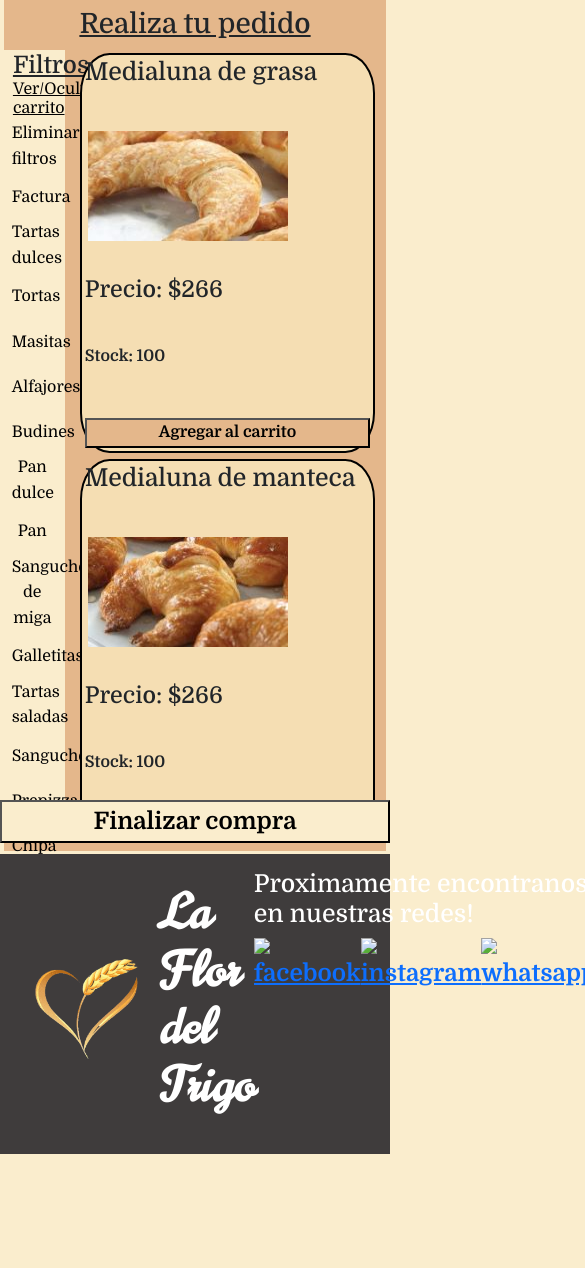
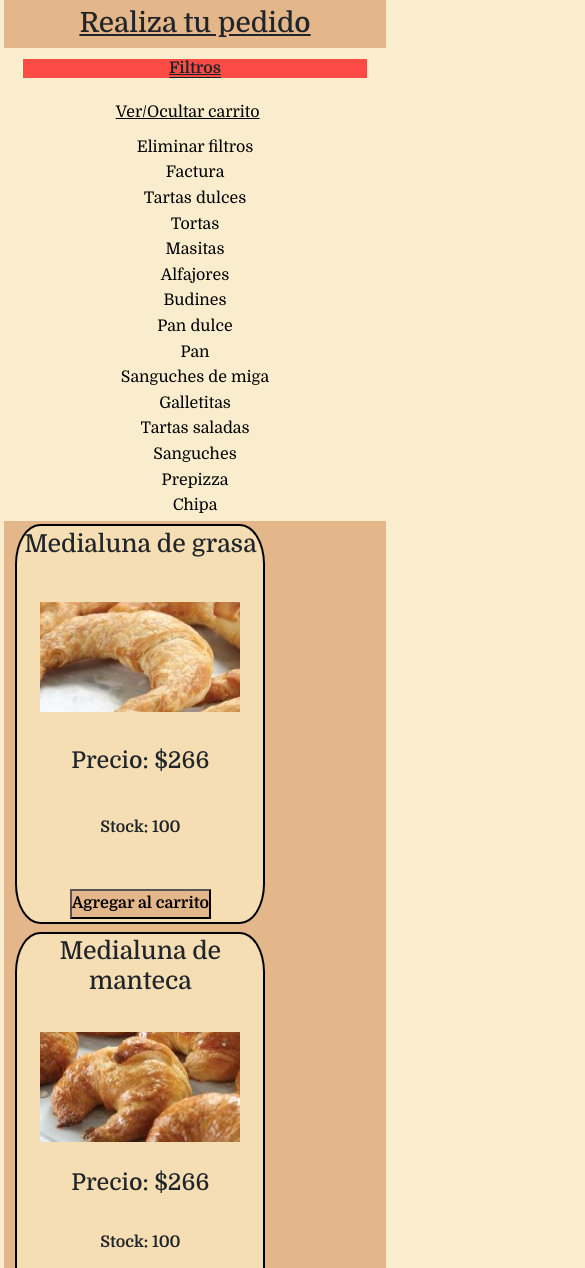
Before and after one commit to MatiasFazzito/JavaScript, a website: page pages/productos.html in a window 390 px wide. Shown: the part 163-1431 px from the top of the page, 585 px wide, since content can reach past the window. Before the commit the page ends 1317 px from the top, so only its background shows below. Drawn offline with nearby package versions, Linux system fonts and the light colour scheme; some packages are replaced by stand-ins of ours; a script that the page names is missing.

Commit message:
Mejora ux ui

```diff
--- a/pages/productos.html
+++ b/pages/productos.html
@@ -52,8 +52,9 @@
         <section class="pedido">
             <h1 class="col">Realiza tu pedido</h1>
             <article id="store" class="row">
-                <div id="filtros" class="col-2">
-                    <h2 class="titulo">Filtros <button id="mostrarCarrito" class="botonCarrito">Ver/Ocultar carrito</button></h2>
+                <div id="filtros" class="col-sm-2">
+                    <h2 class="titulo">Filtros</h2>
+                    <button id="mostrarCarrito" class="botonCarrito">Ver/Ocultar carrito</button>
                     <button class="botonFiltro">Eliminar filtros</button>
                     <button value="factura" class="botonFiltro">Factura</button>
                     <button value="tarta" class="botonFiltro">Tartas dulces</button>
@@ -70,7 +71,7 @@
                     <button value="prepizza" class="botonFiltro">Prepizza</button>
                     <button value="chipa" class="botonFiltro">Chipa</button>
                 </div>
-                <div id="objetos" class="col-10">
+                <div id="objetos" class="col-sm-10">
                     <!--Tarjetas de producto en JS-->
                 </div>
                 <div id="contenedorCarrito" class="oculto col">
@@ -83,13 +84,13 @@
             </article>
         </section>
     </main>
-    <footer class="d-flex justify-content-between p-3">
+    <footer class="d-flex justify-content-between flex-column flex-sm-row p-3">
         <div class="d-flex align-items-center">
             <img class="logo" src="../multi/logopana.png" alt="Logo panaderia">
             <h1 class="nombre">La Flor del Trigo</h1>
         </div>
         <div class="text-right">
-            <h2>Proximamente encontranos en nuestras redes!</h2>
+            <h2 class="proximamente">Proximamente encontranos en nuestras redes!</h2>
             <div class="d-flex justify-content-evenly">
                 <a href=""><img src="../multi/facebook.png" alt="facebook" class="redes"></a>
                 <a href=""><img src="../multi/instagram.png" alt="instagram" class="redes"></a>
--- /dev/null
+++ b/scss/_media.scss
@@ -0,0 +1,38 @@
+@media screen and (max-width: 500px) {
+    body{
+        font-size: 1rem;
+        main{
+            .imgfondo{
+                .frase{
+                    font-size: 3rem;
+                }
+            }
+            .productos{
+                .subtitulo{
+                    font-size: 1.5rem;
+                }
+                .accesos{
+                    img{
+                        width: 182px;
+                    }
+                }
+            }
+            .pedido{
+                #store{
+
+                }
+            }
+        }
+        footer{
+            .nombre{
+                font-size: 1.5rem;
+            }
+            .logo{
+                width: 30%;
+            }
+            .proximamente{
+                font-size: 1rem;
+            }
+        }
+    }
+}
--- a/scss/stylesheet.scss
+++ b/scss/stylesheet.scss
@@ -6,8 +6,6 @@
     padding: 0;
     box-sizing: border-box;
 }
-
-
 
 body {
     line-height: 1.6;
@@ -55,6 +53,7 @@ body {
                 background-color: $fondo3;
 
                 .vision {
+                    @include espaciado (5%, 5%);
                     color: $letra;
                 }
             }
@@ -80,24 +79,27 @@ body {
                     background-color: $fondo;
 
                     .titulo {
-                        font-size: 1.5rem;
                         @include espaciado (3%, 0);
+                        font-size: 1rem;
+                        font-weight: bold;
+                        background-color: $fondo3;
                         text-align: center;
+                        text-decoration: underline double;
+                    }
+
+                    .botonCarrito {
+                        @include espaciado (3%, 0);
+                        width: 90%;
+                        height: 5%;
+                        font-size: 1rem;
+                        border: none;
                         text-decoration: underline;
-
-                        .botonCarrito {
-                            width: 100%;
-                            height: 6%;
-                            font-size: 1rem;
-                            border: none;
-                            text-decoration: underline;
-                            background-color: transparent;
-                        }
+                        background-color: $fondo;
                     }
 
                     .botonFiltro {
                         width: 100%;
-                        height: 6%;
+                        height: 5%;
                         font-size: 1rem;
                         border: none;
                         background-color: transparent;
@@ -112,25 +114,30 @@ body {
                     overflow-y: scroll;
 
                     .productos {
+                        @include espaciado (1%, 1%);
                         display: flex;
                         flex-direction: column;
                         justify-content: space-between;
-                        width: 300px;
+                        align-items: center;
+                        text-align: center;
+                        width: 30%;
+                        min-width: 250px;
                         height: 400px;
                         border: 2px solid black;
                         border-radius: 10%;
                         font-size: 1rem;
                         background-color: $tarjeta;
-                        @include espaciado (1%, 1%);
 
                         img {
+                            @include espaciado (1%, 0);
                             width: 200px;
                             height: 110px;
-                            @include espaciado (1%, 0);
                         }
+
                         button{
                             background-color: $fondo2;
                             font-weight: bold;
+                            width: fit-content;
                         }
                     }
                 }
@@ -179,7 +186,8 @@ body {
                 }
                 #finalizarCompra{
                     background-color: $fondo;
-                    font-weight: bold
+                    font-weight: bold;
+                    width: 100%;
                 }
             }
         }
@@ -196,6 +204,10 @@ body {
             .accesos {
                 border: 1px solid;
                 border-width: 1px 0;
+
+                img{
+                    width: 100%;
+                }
 
                 .link {
                     text-decoration: none;
@@ -242,16 +254,24 @@ body {
         color: $letra;
 
         .logo {
-            height: 50%;
+            width: 20%;
         }
 
         .nombre {
             font-family: "Norican", cursive;
             font-weight: bold;
-            font-size: 3rem;
+            font-size: 2rem;
+        }
+        .proximamente{
+            font-size: 1.5rem;
         }
         .redes{
-            width: 100%;
+            width: 75%;
+        }
+        a{
+            width: fit-content;
         }
     }
 }
+
+@import "media";
```
Also changed, not shown: index.html (+6 -6 lines), pages/nosotros.html (+2 -2 lines), CSS/stylesheet.css, 1 other file.
